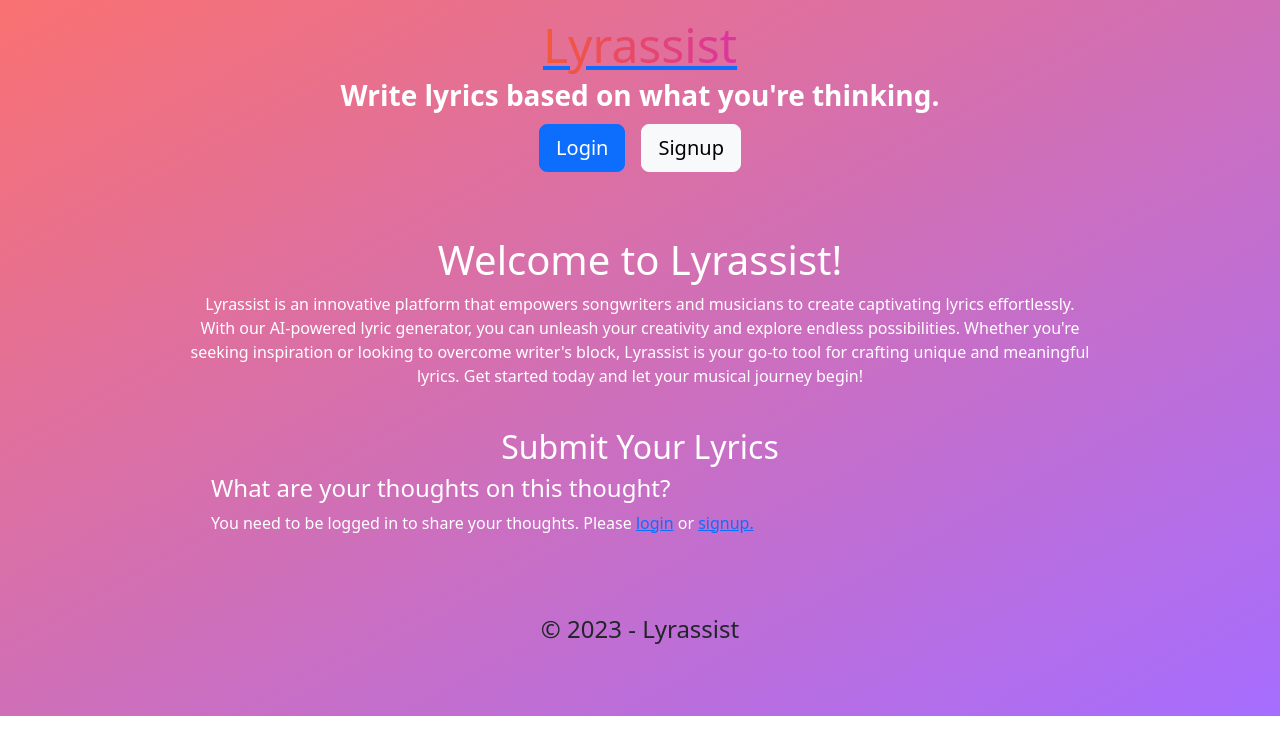
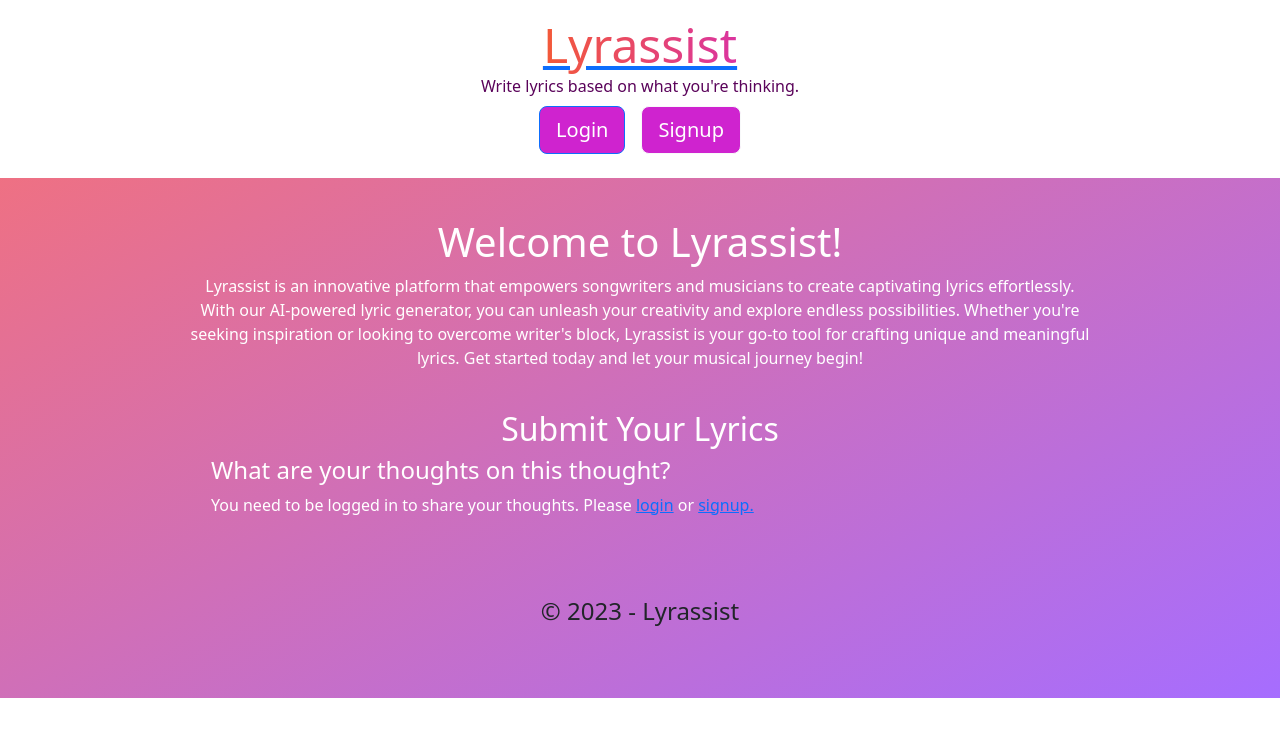
Before and after one commit to Rbustan0/Lyrassist, a React (Create React App) app in the folder client/: page / in a window 1280 px wide. Shown: the top 754 px of the page. Built offline with nearby package versions, Linux system fonts and the light colour scheme.

Commit message:
Homepage up, running, and partially stylized

```diff
--- a/client/src/components/Header/header.css
+++ b/client/src/components/Header/header.css
@@ -5,3 +5,9 @@
     -webkit-background-clip: text;
     background-clip: text;
 }
+
+.subheader {
+    font-size: '1.75rem';
+    font-weight: '700';
+    color: rgb(90, 3, 90);
+}
--- a/client/src/components/Header/index.js
+++ b/client/src/components/Header/index.js
@@ -9,12 +9,9 @@ const Header = () => {
     Auth.logout();
   };
 
-  const styleboi = {
-    backgroundImage: 'linear-gradient(to right, #4287f5, #ff69b4)'
-  }
 
   return (
-    <header className="mb-4 py-3 display-flex align-center">
+    <header className="mb-4 py-3 display-flex align-center bg-white">
       <div className="container flex-column justify-space-between-lg justify-center align-center text-center">
         <Link to="/" >
           <h1 className="m-0 coolheader" style={{
@@ -22,27 +19,55 @@ const Header = () => {
             Lyrassist
           </h1>
         </Link>
-        <p className="m-0" style={{ fontSize: '1.75rem', fontWeight: '700' }}>
+        <p className="m-0 subheader">
           Write lyrics based on what you're thinking.
         </p>
         <div>
           {Auth.loggedIn() ? (
             <>
-              <Link to={`/profile/${Auth.getProfile().data._id}`} className="btn btn-lg btn-light m-2" >
+              <Link
+                to={`/profile/${Auth.getProfile().data._id}`}
+                className="btn btn-lg btn-light m-2"
+                style={{
+                  backgroundColor: '#cf23cf',
+                  color: 'white',
+                }}
+              >
                 Profile
               </Link>
-              <button className="btn btn-lg btn-light m-2" onClick={logout}>
+              <button
+                className="btn btn-lg btn-light m-2"
+                onClick={logout}
+                style={{
+                  backgroundColor: '#cf23cf',
+                  color: 'white',
+                }}
+              >
                 Logout
               </button>
             </>
           ) : (
             <>
-              <Link className="btn btn-lg btn-primary m-2" to="/login">
-                Login
-              </Link>
-              <Link className="btn btn-lg btn-light m-2" to="/signup">
-                Signup
-              </Link>
+                <Link
+                  className="btn btn-lg btn-primary m-2"
+                  to="/login"
+                  style={{
+                    backgroundColor: '#cf23cf',
+                    color: 'white',
+                  }}
+                >
+                  Login
+                </Link>
+                <Link
+                  className="btn btn-lg btn-light m-2"
+                  to="/signup"
+                  style={{
+                    backgroundColor: '#cf23cf',
+                    color: 'white',
+                  }}
+                >
+                  Signup
+                </Link>
             </>
           )}
         </div>
```
